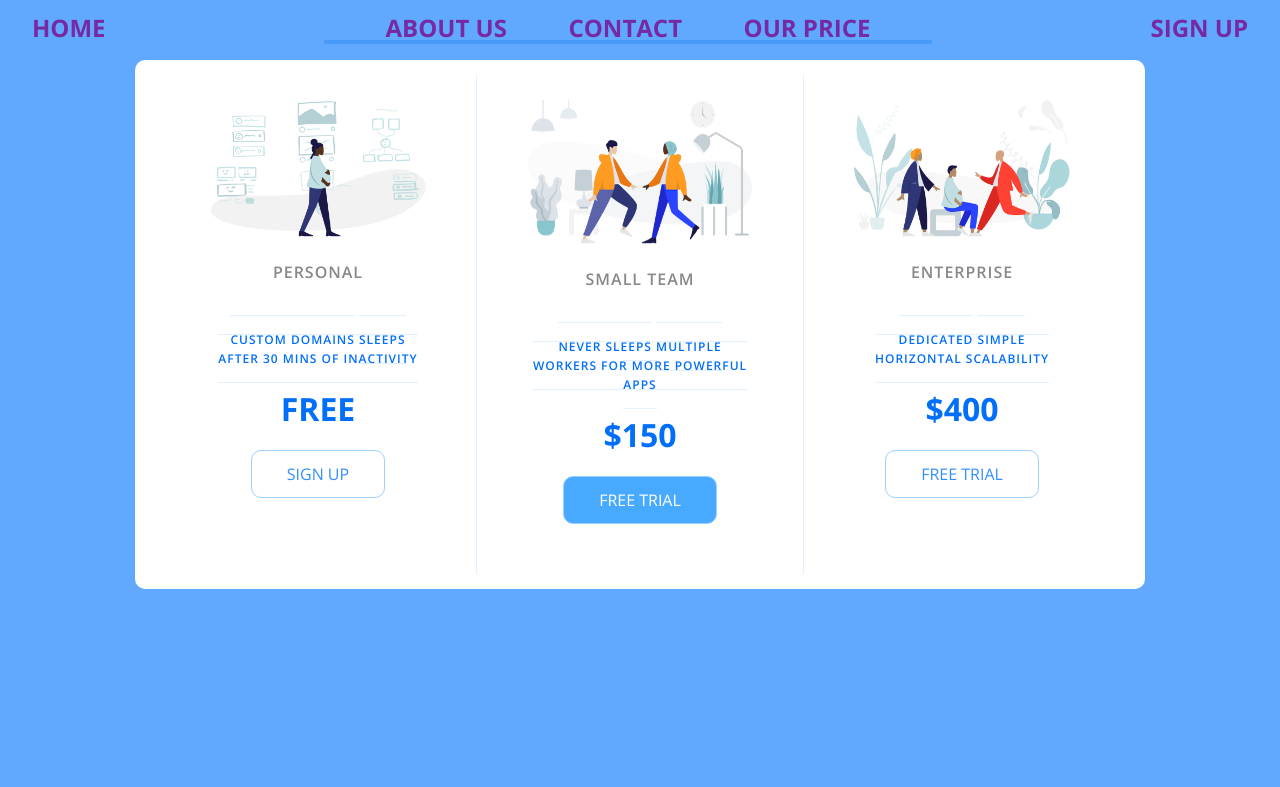
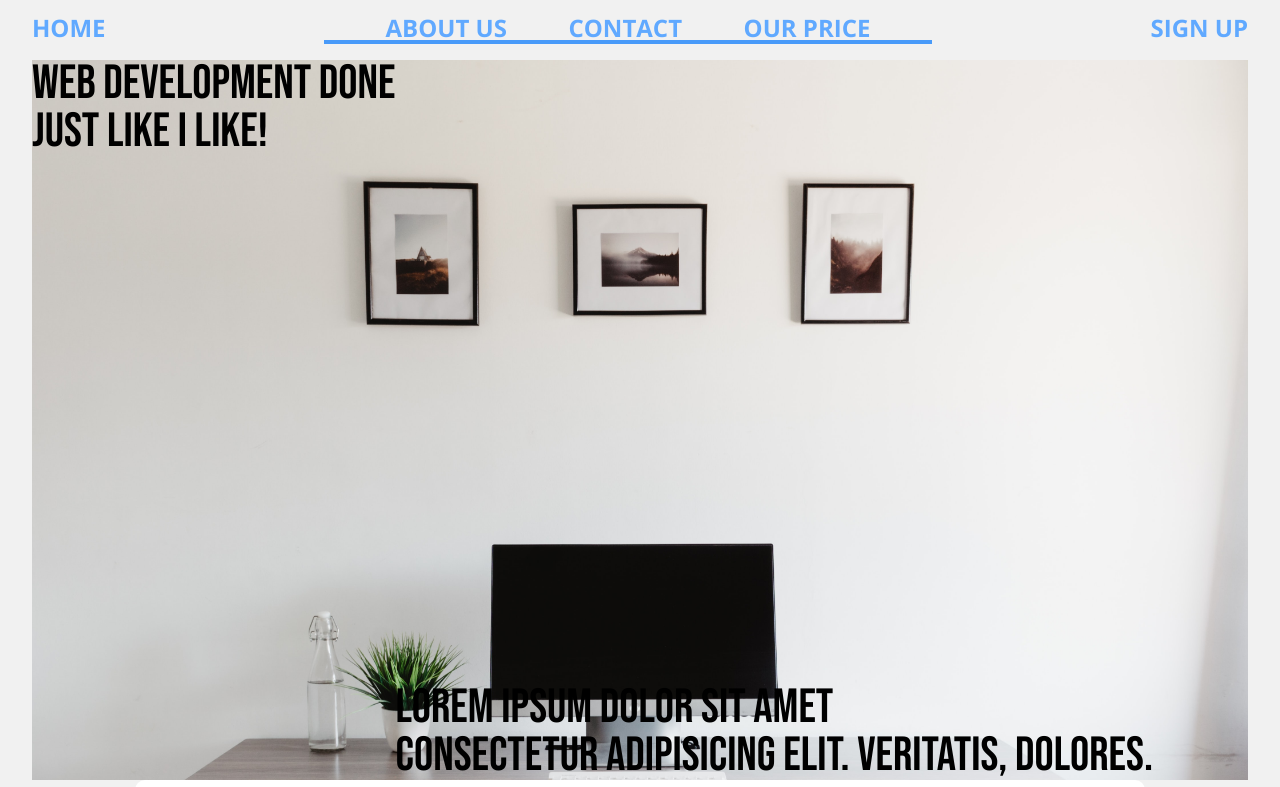
Before and after one commit to nikodem-stefanow/The-Web-Dev-Bootcamp, a plain HTML site: page Day-2-Bootcamp/index.html in a window 1280 px wide. Shown: the top 787 px of the page. Drawn offline with nearby package versions, Linux system fonts and the light colour scheme.

Commit message:
Added hero Img
I have added a hero section to the side

```diff
--- a/Day-2-Bootcamp/app.css
+++ b/Day-2-Bootcamp/app.css
@@ -140,7 +140,7 @@ html {
 }
 
 body {
-    background-color: #60a9ff;
+    background-color: #f1f1f1;
     display: flex;
     justify-content: flex-start;
     flex-direction: column;
@@ -172,15 +172,51 @@ ul li {
     max-width: 50%;
     display: flex;
     justify-content: space-evenly;
+    transition: all 0.5;
 }
 
 nav a {
     text-decoration: none;
-    color: #7629a3;
+    color: #60a9ff;
     text-transform: uppercase;
     font-size: 1.5em;
     font-weight: 800;
+    transition: all 0.5;
 }
+
+.hero {
+    background-image: url("/Day-2-Bootcamp/icons/hero-desk-img.jpg");
+    background-position: cover;
+    background-repeat: no-repeat;
+    background-size: cover;
+    height: 90vh;
+    width: 95%;
+    display: flex;
+
+    font-family: "Bebas Neue", sans-serif;
+
+}
+
+.hero h1 {
+    display: flex;
+    justify-content: center;
+    flex-direction: row;
+
+
+}
+
+.hero p {
+    display: flex;
+    justify-content: flex-end;
+    flex-direction: column;
+}
+
+h1,
+p {
+    font-size: 3em;
+}
+
+
 
 .panel {
     background-color: white;
@@ -266,6 +302,12 @@ nav a {
     color: white;
 }
 
+a:hover {
+    color: black;
+    transition: all 0.5s;
+    transform: translateY(-2px);
+
+}
 
 @media (min-width: 900px) {
     .panel {
@@ -283,9 +325,7 @@ nav a {
     }
 }
 
-a {
-    flex-wrap: nowrap;
-}
+
 
 @media (max-width:900px) {
 
--- a/Day-2-Bootcamp/index.html
+++ b/Day-2-Bootcamp/index.html
@@ -5,7 +5,8 @@
     <meta charset="UTF-8">
     <meta name="viewport" content="width=device-width, initial-scale=1.0">
     <title>Price Tiers</title>
-    <link rel="stylesheet" href="https://fonts.googleapis.com/css?family=Open+Sans:400,600,700">
+    <link rel="stylesheet" href="https://fonts.googleapis.com/css2?family=Bebas+Neue&display=swap">
+    <link rel=" stylesheet" href="https://fonts.googleapis.com/css?family=Open+Sans:400,600,700">
     <link rel="stylesheet" href="app.css">
 </head>
 
@@ -19,6 +20,12 @@
         </ul>
         <a href="Signup.html">Sign up</a>
     </nav>
+    <section class="hero">
+
+        <h1>Web development done<br>just like I like!</h1>
+        <p>Lorem ipsum dolor sit amet<br> consectetur adipisicing elit. Veritatis, dolores.</p>
+
+    </section>
     <section class="panel pricing-table">
 
         <div class="pricing-plan">
```
Also changed, not shown: Day-2-Bootcamp/icons/hero-desk-img.jpg (added).
